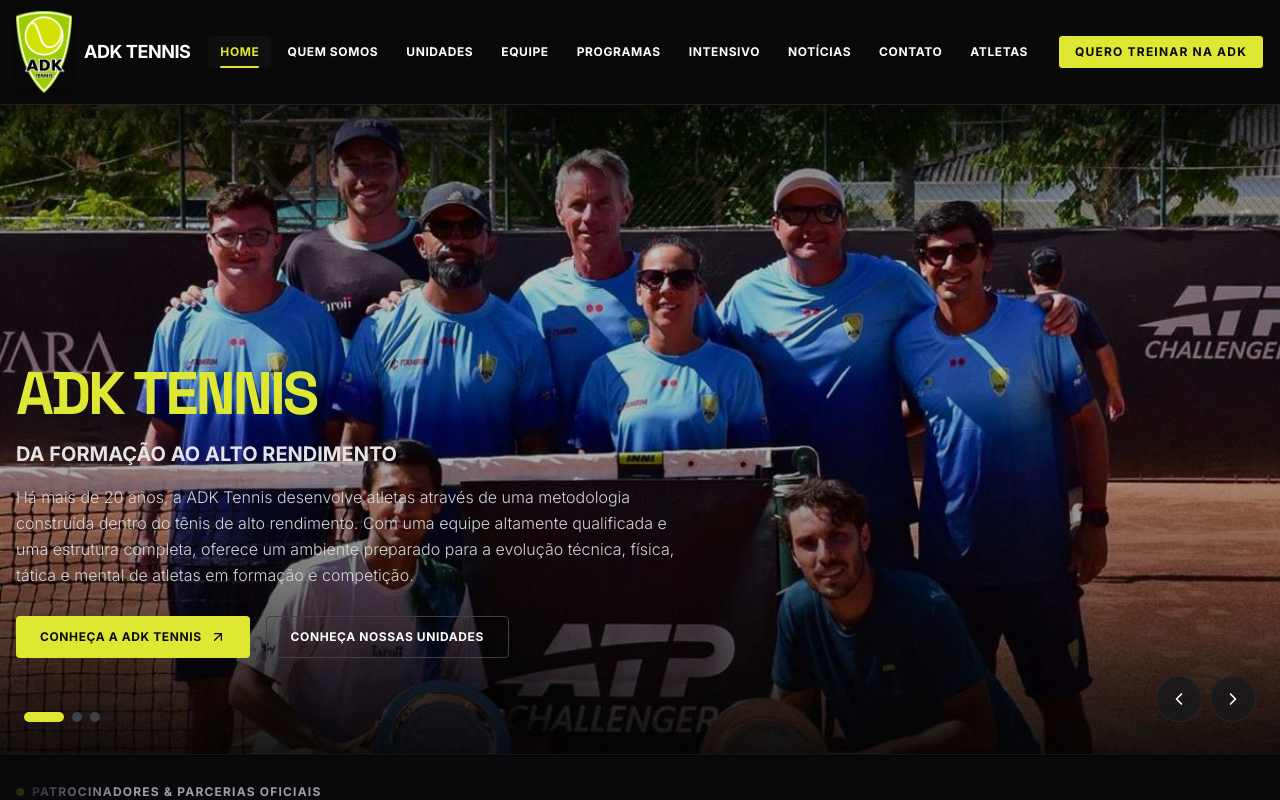
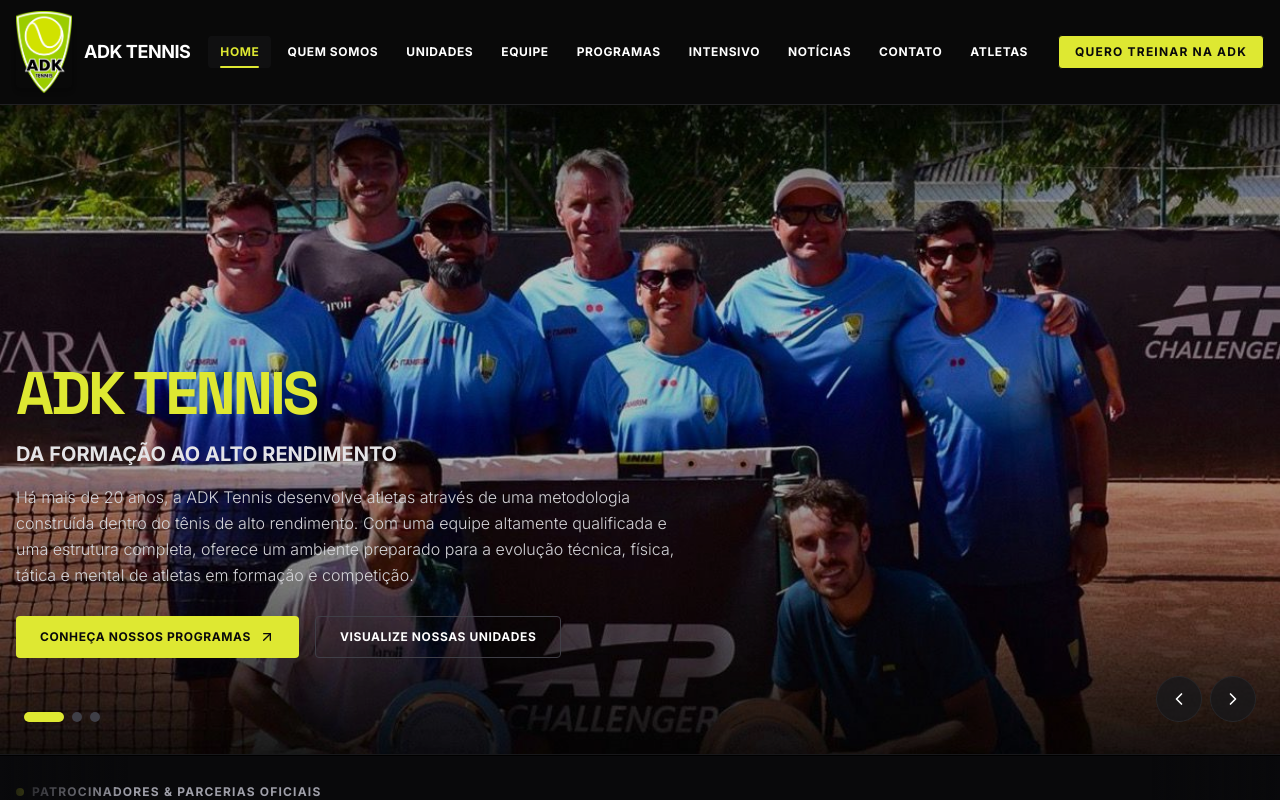
Before and after one commit to eurodev777/react-adk-tennis, a React (Vite) app: page / in a window 1280 px wide. Shown: the top 800 px of the page. Built offline with nearby package versions, Linux system fonts and the light colour scheme.

Commit message:
🚀 feat: rich

```diff
--- a/src/components/BannerHero.tsx
+++ b/src/components/BannerHero.tsx
@@ -54,7 +54,7 @@
 
   const handleBannerAction = (id: number) => {
     if (id === 1) {
-      onNavigateTab("quemsomos");
+      onNavigateTab("programas");
     } else if (id === 2) {
       onOpenUnit("sp-sp");
     } else if (id === 3) {
@@ -302,7 +302,7 @@
                       cursor-pointer
                     "
                   >
-                    Conheça nossas unidades
+                    VISUALIZE NOSSAS UNIDADES
                   </button>
                 </div>
               </div>
--- a/src/data.ts
+++ b/src/data.ts
@@ -62,7 +62,7 @@
     badge: null,
     image: banner1,
     //"https://images.unsplash.com/photo-1595435934249-5df7ed86e1c0?auto=format&fit=crop&q=80&w=1200",
-    linkText: "Conheça a ADK Tennis",
+    linkText: "CONHEÇA NOSSOS PROGRAMAS",
   },
   {
     id: 2,
```
